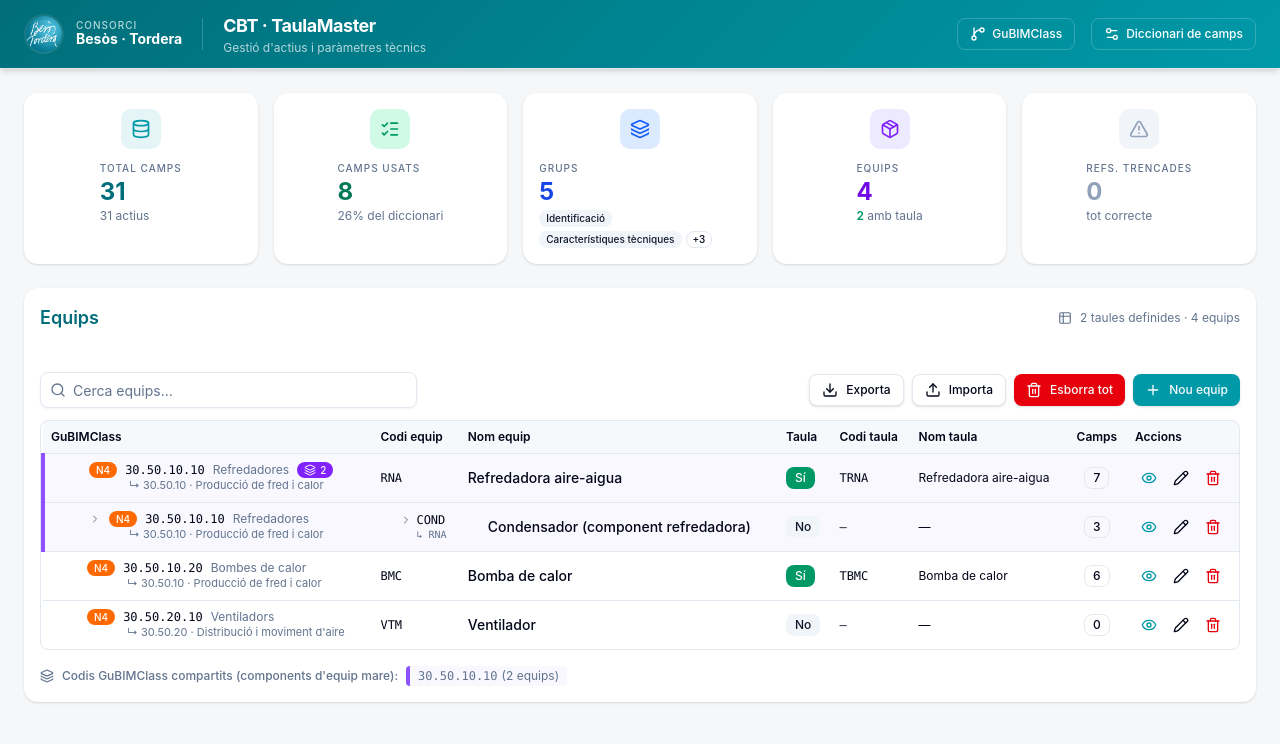
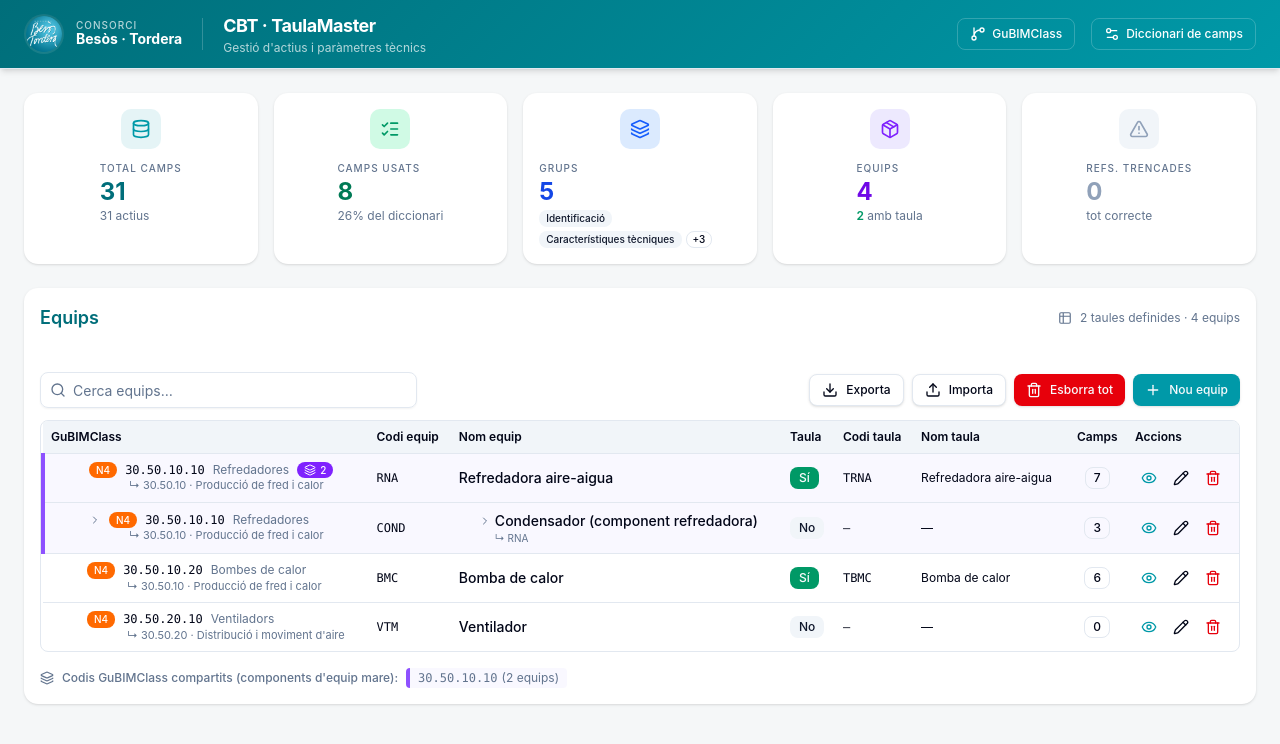
Before and after one commit to MarcCeCo/TaulaMasterCBT, a React (Vite) app: page / in a window 1280 px wide. Shown: the top 744 px of the page. Built offline with nearby package versions, Linux system fonts and the light colour scheme.

Commit message:
Add files via upload

```diff
--- a/src/components/cbt/EquipmentsTable.tsx
+++ b/src/components/cbt/EquipmentsTable.tsx
@@ -70,20 +70,20 @@ const EquipmentRow = memo(function EquipmentRow({
         </div>
         {parentName && <div className="text-[11px] text-muted-foreground pl-10 truncate">↳ {parentName}</div>}
       </td>
-      {/* Codi equip amb tabulació per jerarquia de components */}
       <td className="p-2 font-mono text-xs">
+        {e.equipCode || <span className="text-muted-foreground italic">—</span>}
+      </td>
+      {/* Nom equip amb tabulació per jerarquia de components */}
+      <td className="p-2 font-medium text-sm">
         <div className="flex items-center gap-1" style={{ paddingLeft: childIndentPx }}>
           {childDepth > 0 && <ChevronRight className="h-3 w-3 text-muted-foreground shrink-0" />}
-          {e.equipCode || <span className="text-muted-foreground italic">—</span>}
+          {e.equipName}
         </div>
         {childDepth > 0 && e.parentEquipCode && (
-          <div className="text-[10px] text-muted-foreground" style={{ paddingLeft: childIndentPx + 16 }}>
+          <div className="text-[10px] text-muted-foreground font-normal" style={{ paddingLeft: childIndentPx + 16 }}>
             ↳ {e.parentEquipCode}
           </div>
         )}
-      </td>
-      <td className="p-2 font-medium text-sm">
-        <div style={{ paddingLeft: childIndentPx }}>{e.equipName}</div>
       </td>
       <td className="p-2">
         {e.needsTable ? <Badge className="bg-emerald-600 hover:bg-emerald-600 text-xs">Sí</Badge> : <Badge variant="secondary" className="text-xs">No</Badge>}
@@ -315,7 +315,7 @@ export function EquipmentsTable() {
 
       <div className="border rounded-md overflow-auto bg-card">
         <table className="w-full text-sm">
-          <thead className="bg-muted/60 sticky top-0">
+          <thead className="sticky top-0 z-10 bg-muted border-b">
             <tr className="text-left">
               <th className="p-2 min-w-[260px] text-xs font-semibold">GuBIMClass</th>
               <th className="p-2 text-xs font-semibold">Codi equip</th>
--- a/src/components/cbt/GubimClassManager.tsx
+++ b/src/components/cbt/GubimClassManager.tsx
@@ -5,7 +5,7 @@ import { AlertDialog, AlertDialogAction, AlertDialogCancel, AlertDialogContent,
 import { Tooltip, TooltipContent, TooltipProvider, TooltipTrigger } from "@/components/ui/tooltip";
 import { Input } from "@/components/ui/input";
 import { Button } from "@/components/ui/button";
-import { Download, Pencil, Trash2, Upload, Search, X } from "lucide-react";
+import { ChevronRight, Download, Pencil, Trash2, Upload, Search, X } from "lucide-react";
 import { GubimNode, codeLevel, isValidCode, parentCode, useGubimClass } from "@/hooks/useGubimClass";
 import { LevelBadge } from "./LevelBadge";
 import { uid } from "@/lib/storage";
@@ -166,7 +166,7 @@ export function GubimClassManager({ open, onOpenChange }: Props) {
 
         <div className="border rounded-md flex-1 overflow-auto">
           <table className="w-full text-sm">
-            <thead className="bg-muted/60 sticky top-0">
+            <thead className="sticky top-0 z-10 bg-muted border-b">
               <tr className="text-left">
                 <th className="p-2 text-xs font-semibold">Codi</th>
                 <th className="p-2 text-xs font-semibold">Nom</th>
@@ -176,17 +176,31 @@ export function GubimClassManager({ open, onOpenChange }: Props) {
               </tr>
             </thead>
             <tbody>
-              {filtered.map((n) => {
+              {(() => {
+                // Detecta codis de nivell 4 repetits
+                const lvl4Codes = filtered.map((n) => n.code).filter((c) => codeLevel(c) === 4);
+                const repeatedLvl4 = new Set(lvl4Codes.filter((c, i) => lvl4Codes.indexOf(c) !== i));
+                const seenLvl4 = new Set<string>();
+                return filtered.map((n) => {
                   const lvl = codeLevel(n.code);
                   const indent = ["pl-2", "pl-6", "pl-10", "pl-14"][lvl - 1];
                   const pc = parentCode(n.code);
                   const parent = pc ? nodeMap.get(pc) : null;
                   const hasC = hasChildren(n.code);
                   const isEditing = editing?.id === n.id;
+                  // Tabulació extra al nom: només per codis de nivell 4 repetits (components)
+                  const isRepeatedLvl4 = lvl === 4 && repeatedLvl4.has(n.code);
+                  const isComponent = isRepeatedLvl4 && seenLvl4.has(n.code);
+                  if (isRepeatedLvl4) seenLvl4.add(n.code);
                   return (
                     <tr key={n.id} className={cn("border-t hover:bg-muted/30", isEditing && "bg-accent/40")}>
                       <td className={cn("p-2 font-mono text-xs", indent)}>{n.code}</td>
-                    <td className="p-2">{n.name}</td>
+                      <td className="p-2">
+                        <div className={cn("flex items-center gap-1", isComponent && "pl-5")}>
+                          {isComponent && <ChevronRight className="h-3 w-3 text-muted-foreground shrink-0" />}
+                          {n.name}
+                        </div>
+                      </td>
                     <td className="p-2"><LevelBadge level={lvl} /></td>
                     <td className="p-2 text-xs text-muted-foreground">{parent ? `${parent.code} · ${parent.name}` : "—"}</td>
                     <td className="p-2">
@@ -227,7 +241,8 @@ export function GubimClassManager({ open, onOpenChange }: Props) {
                     </td>
                   </tr>
                 );
-              })}
+                });
+              })()}
               {filtered.length === 0 && <tr><td colSpan={5} className="p-6 text-center text-muted-foreground">Cap node</td></tr>}
             </tbody>
           </table>
```
Lines whose indentation alone changed are shown as unchanged.
